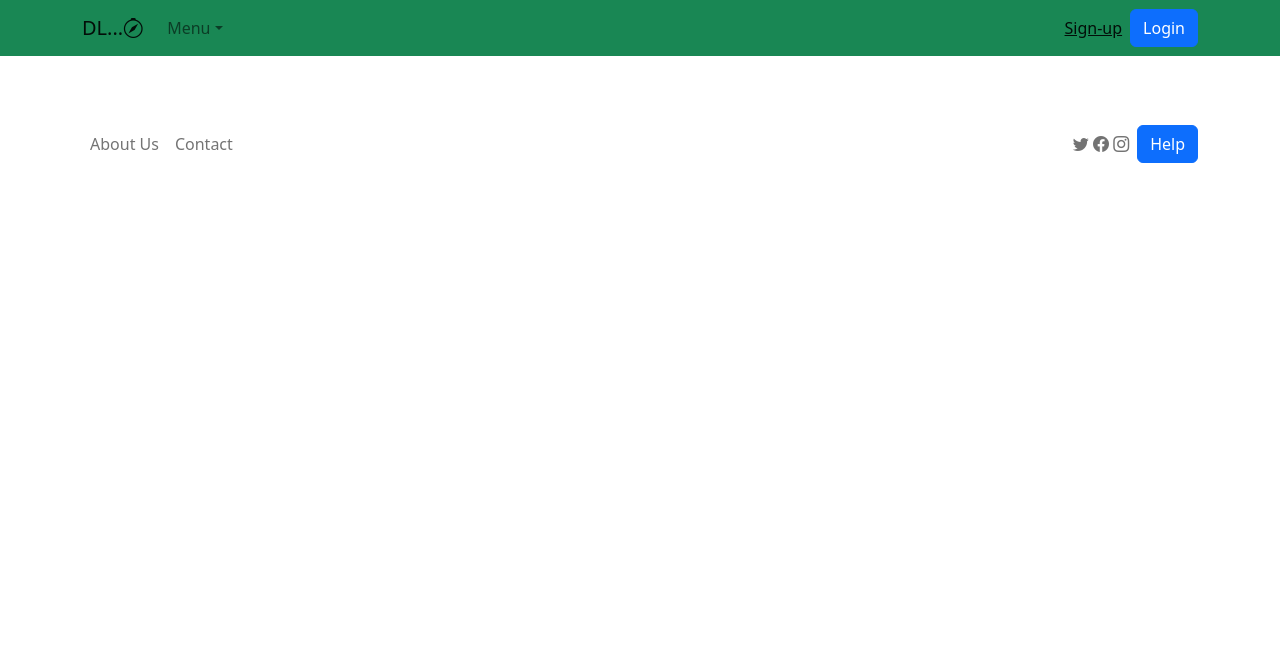
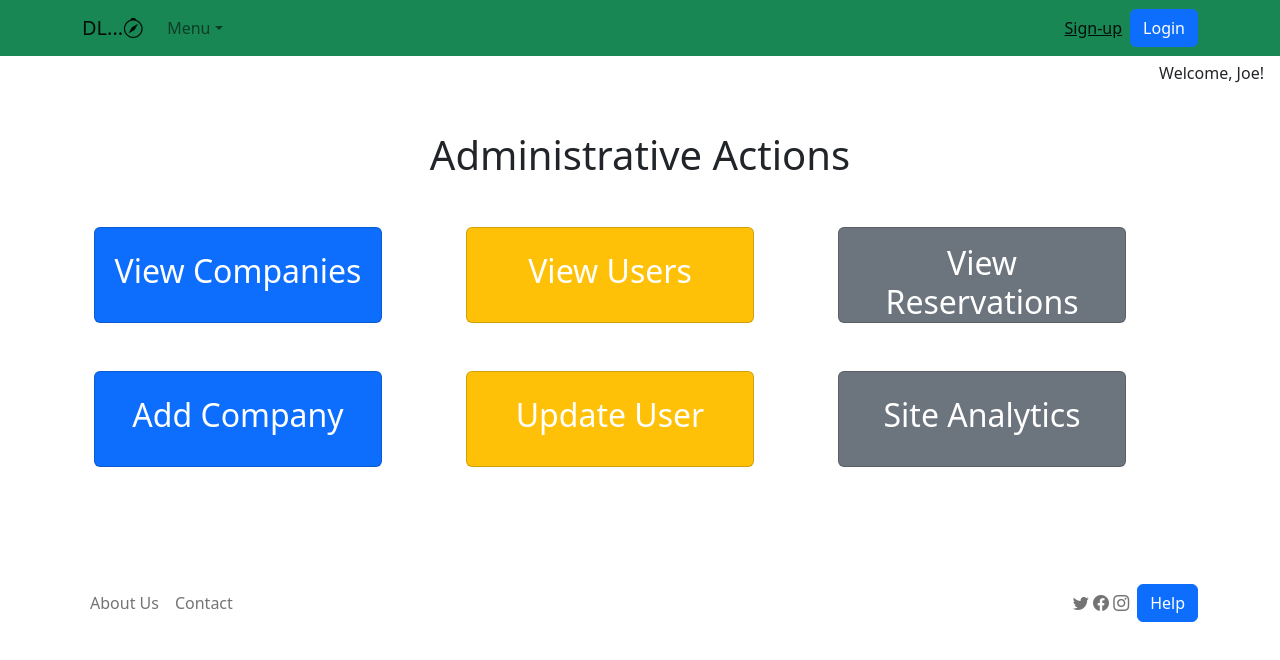
Before and after one commit to Intesar-Alam/Destination-Loading, a React (Create React App) app in the folder react-client-type/: page /adminpage in a window 1280 px wide. Shown: the top 660 px of the page. Built offline with nearby package versions, Linux system fonts and the light colour scheme.

Commit message:
#64 add admin landing page

```diff
--- a/react-client-type/src/App.tsx
+++ b/react-client-type/src/App.tsx
@@ -13,6 +13,7 @@ import UserReservationList from './components/UserReservationList';
 import SingleUserReservation from './components/SingleUserReservation';
 import CompanyPage from './components/CompanyPage';
 import CompanyReservationList from './components/CompanyReservationList';
+import AdminPage from './components/AdminPage';
 import CompanyForm from './components/CompanyForm';
 import UserList from './components/UserList';
 import ReservationList from './components/ReservationList';
@@ -36,6 +37,7 @@ function App() {
           <Route path="/singleuserreservation" element={<SingleUserReservation />} />
           <Route path="/companypage" element={<CompanyPage />} />
           <Route path="/companyreservationlist" element={<CompanyReservationList />} />
+          <Route path="/adminpage" element={<AdminPage />} />
           <Route path="/companyform" element={<CompanyForm />} />
           <Route path="/userlist" element={<UserList />} />
           <Route path="/reservationlist" element={<ReservationList />} />
--- /dev/null
+++ b/react-client-type/src/components/AdminPage.tsx
@@ -0,0 +1,84 @@
+import { Link } from 'react-router-dom';
+
+import Row from 'react-bootstrap/Row';
+import Col from 'react-bootstrap/Col';
+import Card from 'react-bootstrap/Card';
+import Button from 'react-bootstrap/Button';
+import Container from 'react-bootstrap/Container';
+
+import JumboImage from '../images/travelers.jpg';
+
+function AdminPage() {
+  return (
+    <>
+      <h6 className="text-end me-3 mt-2">Welcome, Joe!</h6>
+      <h1 className="text-center my-5">Administrative Actions</h1>
+      <Container>
+        <Row md={3} className="mx-auto mb-5">
+          <Col>
+            <Link style={{ textDecoration: 'none' }} to="/companylist">
+              <Card bg="primary" style={{ width: '18rem', height: '6rem' }} className="me-5">
+                <Card.Body>
+                  <Card.Title as="h2" className="text-white text-center my-2">View Companies</Card.Title>
+                </Card.Body>
+              </Card>
+            </Link>
+          </Col>
+          <Col>
+            <Link style={{ textDecoration: 'none' }} to="/userlist">
+              <Card bg="warning" style={{ width: '18rem', height: '6rem' }} className="me-5">
+                <Card.Body>
+                  <Card.Title as="h2" className="text-white text-center my-2">View Users</Card.Title>
+                </Card.Body>
+              </Card>
+            </Link>
+          </Col>
+          <Col>
+            <Link style={{ textDecoration: 'none' }} to="/reservationlist">
+              <Card bg="secondary" style={{ width: '18rem', height: '6rem' }} className="me-5">
+                <Card.Body>
+                  <Card.Title as="h2" className="text-white text-center">View Reservations</Card.Title>
+                </Card.Body>
+              </Card>
+            </Link>
+          </Col>
+        </Row>
+        </Container>
+        <Container>
+        <Row md={3} className="mx-auto mb-5">
+          <Col>
+            <Link style={{ textDecoration: 'none' }} to="/companyform">
+              <Card bg="primary" style={{ width: '18rem', height: '6rem' }} className="me-5">
+                <Card.Body>
+                  <Card.Title as="h2" className="text-white text-center my-2">Add Company</Card.Title>
+                </Card.Body>
+              </Card>
+            </Link>
+          </Col>
+          <Col>
+            <Link style={{ textDecoration: 'none' }} to="/userform">
+              <Card bg="warning" style={{ width: '18rem', height: '6rem' }} className="me-5">
+                <Card.Body>
+                  <Card.Title as="h2" className="text-white text-center my-2">Update User</Card.Title>
+                </Card.Body>
+              </Card>
+            </Link>
+          </Col>
+          <Col>
+            <Link style={{ textDecoration: 'none' }} to="/">
+              <Card bg="secondary" style={{ width: '18rem', height: '6rem' }} className="me-5">
+                <Card.Body>
+                  <Card.Title as="h2" className="text-white text-center my-2">Site Analytics</Card.Title>
+                </Card.Body>
+              </Card>
+            </Link>
+          </Col>
+        </Row>
+      </Container>
+
+
+    </>
+  );
+}
+
+export default AdminPage;
--- a/react-client-type/src/components/CompanyList.tsx
+++ b/react-client-type/src/components/CompanyList.tsx
@@ -56,8 +56,8 @@ function CompanyList() {
             <tr>
               <th>Company Id</th>
               <th>Company Name</th>
+              <th>Favicon</th>
               <th>Company Website</th>
-              <th>Favicon</th>
               <th>Transportation Mode</th>
               <th>&nbsp;</th>
             </tr>
@@ -67,8 +67,8 @@ function CompanyList() {
               <tr key={company['companyId']}>
                 <td>{company['companyId']}</td>
                 <td>{company['companyName']}</td>
+                <td><img src={company['icon']} /></td>
                 <td><a href={company['url']} target="_blank">{company['url']}</a></td>
-                <td><a href={company['icon']} target="_blank">{company['icon']}</a></td>
                 <td>{company['transportationMode']}</td>
                 <td>
                   <Row>
```
